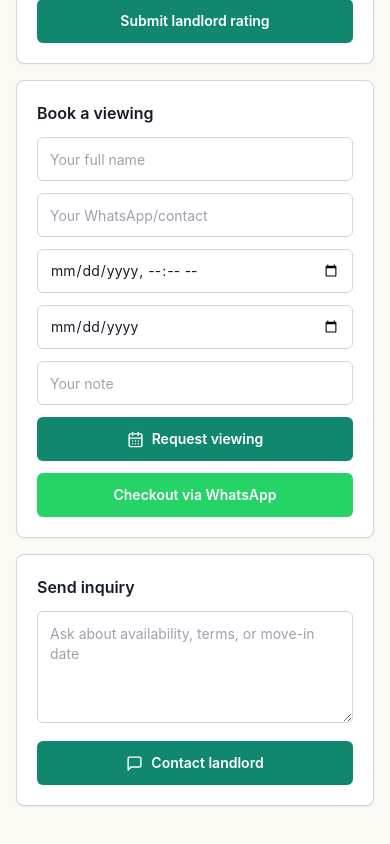
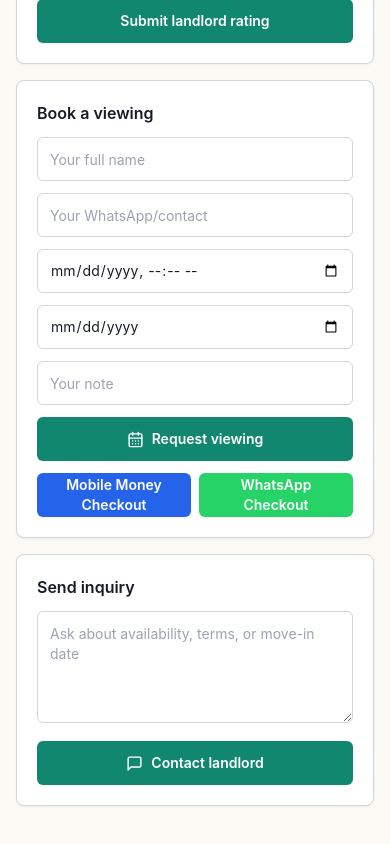
Before and after one commit to harishakhy-cmd/haris-home-estates, a Next.js app in the folder frontend/: page /property in a window 390 px wide. Shown: the part 2911-3755 px from the top of the page. Built offline with nearby package versions, Linux system fonts and the light colour scheme; no server answers.

Commit message:
feat: add direct mobile money checkout to property details

```diff
--- a/frontend/src/app/property/property-detail-client.tsx
+++ b/frontend/src/app/property/property-detail-client.tsx
@@ -89,6 +89,8 @@ export function PropertyDetailClient({ propertyId }: PropertyDetailClientProps)
     } catch {}
   }
 
+  const [checkoutLoading, setCheckoutLoading] = useState(false);
+
   function checkoutToWhatsApp() {
     if (!tenantName || !tenantContact || !viewingDate) {
       setNotice('Fill your name, WhatsApp/contact, and viewing date before checkout.');
@@ -110,6 +112,44 @@ export function PropertyDetailClient({ propertyId }: PropertyDetailClientProps)
       `Property link: ${window.location.href}`,
     ].filter(Boolean).join('\n');
     window.open(whatsappUrl(landlordWhatsApp, text), '_blank', 'noopener,noreferrer');
+  }
+
+  async function checkoutViaMobileMoney() {
+    if (!token) {
+      setNotice('Please sign in to proceed with Mobile Money checkout.');
+      return;
+    }
+    if (!tenantName || !tenantContact || !viewingDate) {
+      setNotice('Fill your name, contact, and viewing date before checkout.');
+      return;
+    }
+    setCheckoutLoading(true);
+    setNotice('');
+    try {
+      try {
+         await api.post('/bookings', { propertyId: property.id, viewingDate, notes: bookingNote || `Mobile Money Checkout` });
+      } catch (e) {}
+
+      const { data } = await api.post('/payments/intent', {
+        amount: Number(property.price),
+        provider: 'DGATEWAY',
+        propertyId: property.id,
+        currency: property.currency || 'UGX',
+        customerPhone: tenantContact,
+        returnUrl: `${window.location.origin}/property/?id=${property.id}&payment=success`,
+      });
+
+      if (data?.metadata?.checkoutUrl) {
+        window.location.href = data.metadata.checkoutUrl;
+      } else {
+        setNotice('Payment initialized, but no checkout URL was returned.');
+      }
+    } catch (error: any) {
+      console.error(error);
+      setNotice(error.response?.data?.message || 'Failed to initialize mobile money checkout. Please try again.');
+    } finally {
+      setCheckoutLoading(false);
+    }
   }
 
   return (
@@ -301,7 +341,15 @@ export function PropertyDetailClient({ propertyId }: PropertyDetailClientProps)
               <Input type="date" value={moveInDate} onChange={(event) => setMoveInDate(event.target.value)} />
               <Input placeholder="Your note" value={bookingNote} onChange={(event) => setBookingNote(event.target.value)} />
               <Button type="submit" className="w-full"><CalendarDays size={17} /> Request viewing</Button>
-              <Button type="button" className="w-full bg-[#25D366] text-white" onClick={checkoutToWhatsApp}>Checkout via WhatsApp</Button>
+              <div className="flex gap-2">
+                <Button type="button" className="flex-1 bg-blue-600 text-white hover:bg-blue-700" disabled={checkoutLoading} onClick={checkoutViaMobileMoney}>
+                  {checkoutLoading ? <Loader2 size={16} className="mr-1 animate-spin" /> : null}
+                  Mobile Money Checkout
+                </Button>
+                <Button type="button" className="flex-1 bg-[#25D366] text-white hover:bg-[#20bd5a]" onClick={checkoutToWhatsApp}>
+                  WhatsApp Checkout
+                </Button>
+              </div>
             </Card>
             <Card
               as="form"
--- a/frontend/src/app/providers.tsx
+++ b/frontend/src/app/providers.tsx
@@ -17,7 +17,7 @@ export function Providers({ children }: { children: React.ReactNode }) {
       const timer = setTimeout(() => {
         splash.classList.add('splash-fade-out');
         setTimeout(() => {
-          splash.remove();
+          splash.style.display = 'none';
         }, 500);
       }, 500);
       return () => clearTimeout(timer);
```
Also changed, not shown: 21 other files (tests, documents, lock files or other folders).
